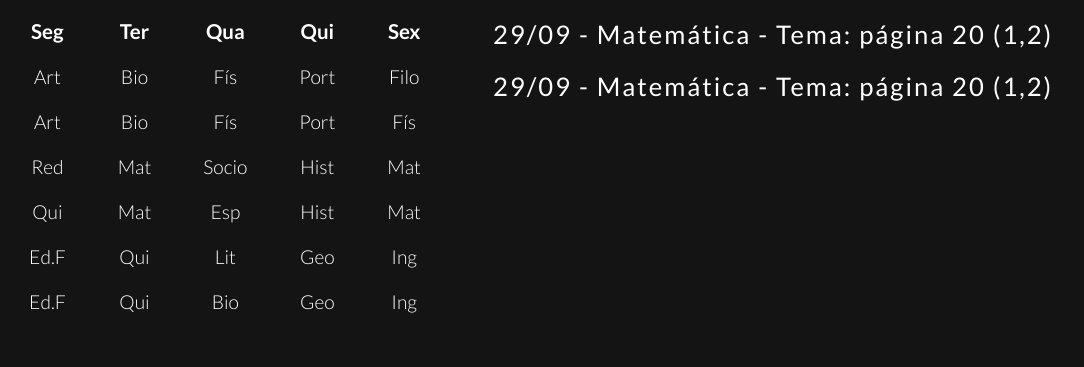
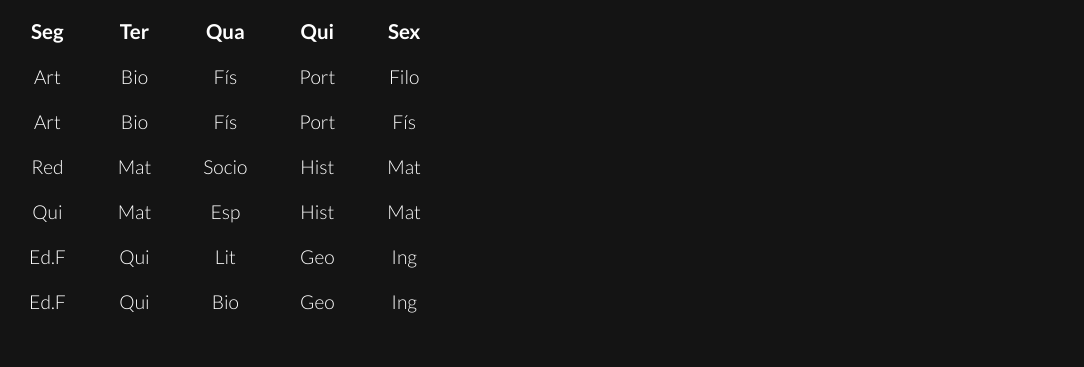
Before and after one commit to mauriciomutte/SchoolX, a website: page index.html in a window 1280 px wide. Shown: the part 171-538 px from the top of the page, without its empty margins (0-1084 px from the left). Drawn offline with Linux system fonts and the light colour scheme.

Commit message:
Remove tasks tr in HTML

```diff
--- a/index.html
+++ b/index.html
@@ -43,14 +43,7 @@
   <section class="tasks">
     <h2 class="tasks__title section-title">Tarefas</h2>
     <table class="tasks__table">
-      <tbody class="tasks__tbody">
-        <tr class="tasks__tr">
-          <td class="tasks__td">29/09 - Matemática - Tema: página 20 (1,2)</th>
-        </tr>
-        <tr class="tasks__tr">
-          <td class="tasks__td">29/09 - Matemática - Tema: página 20 (1,2)</th>
-        </tr>
-      </tbody>
+      <tbody class="tasks__tbody"></tbody>
     </table>
   </section>
   <section class="grades">
```
